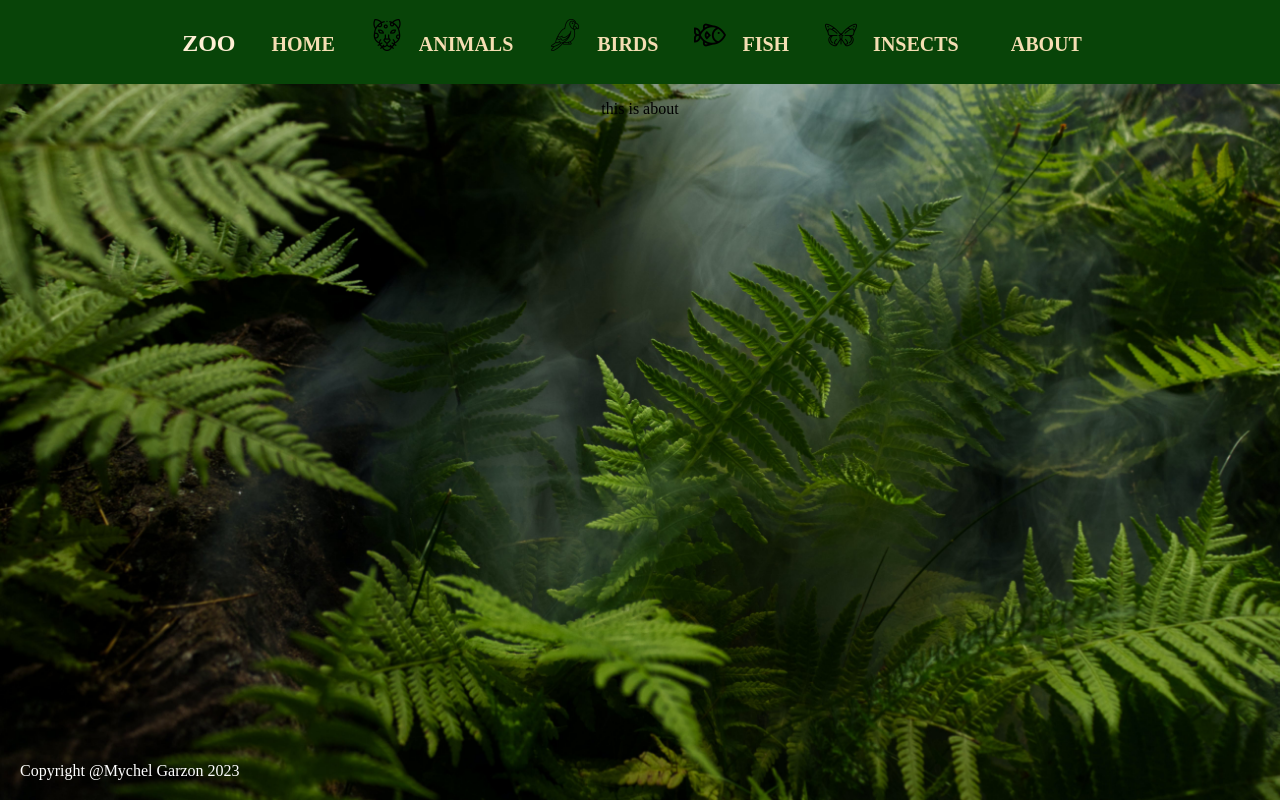
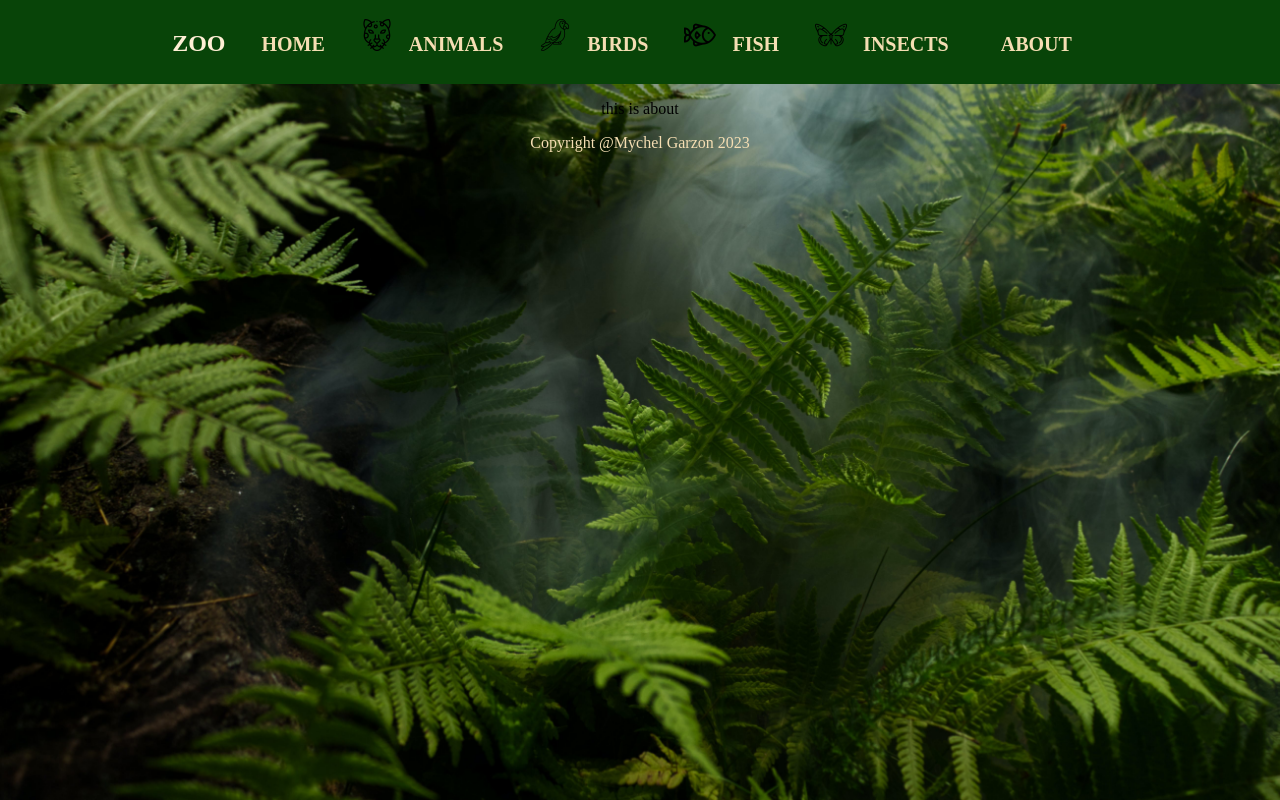
Before and after one commit to MychelGarzon/zoo, a React (Vite) app: page /about in a window 1280 px wide. Built offline with nearby package versions, Linux system fonts and the light colour scheme; a web font is replaced by a local one.

Commit message:
CSS fixing

```diff
--- a/src/components/Card.jsx
+++ b/src/components/Card.jsx
@@ -31,7 +31,7 @@ const Card = ({ urlName, likes, removeLike, addLike, removeHandler, category })
                         </button>
                     </div>
                 </div>
-                <Link to={urlName.toLowerCase()}><h4>See More</h4></Link>
+                <Link to={urlName.toLowerCase()}><h4>See More About {urlName}</h4></Link>
             </div>
         </div>
     );
--- a/src/index.css
+++ b/src/index.css
@@ -15,10 +15,9 @@ nav {
   color: wheat;
   padding: 10px;
   text-align: center;
-  min-width: 100vw;
   height: 4rem;
   position: sticky;
-  overflow: auto;
+  overflow: hidden;
 }
 
 nav ul {
@@ -59,8 +58,8 @@ nav img {
 }
 
 .imagesFrontPage h2 {
-  color: whitesmoke;
-  font-size: larger;
+  color: wheat;
+  font-size: x-large;
   text-align: center;
 }
 
@@ -198,13 +197,11 @@ button:hover {
 /*Footer*/
 
 footer {
-  position: fixed;
   bottom: 0;
-  color: white;
+  width: 100%;
   text-align: center;
-  padding: 20px 20px;
+  color: wheat;
 }
-
 a:hover {
   color: brown;
 }
@@ -215,6 +212,10 @@ a {
   text-decoration: none;
 }
 
+h4 {
+  text-transform: capitalize;
+}
+
 @media screen and (max-width: 1960px) {
   body {
     background-size: cover;
```
